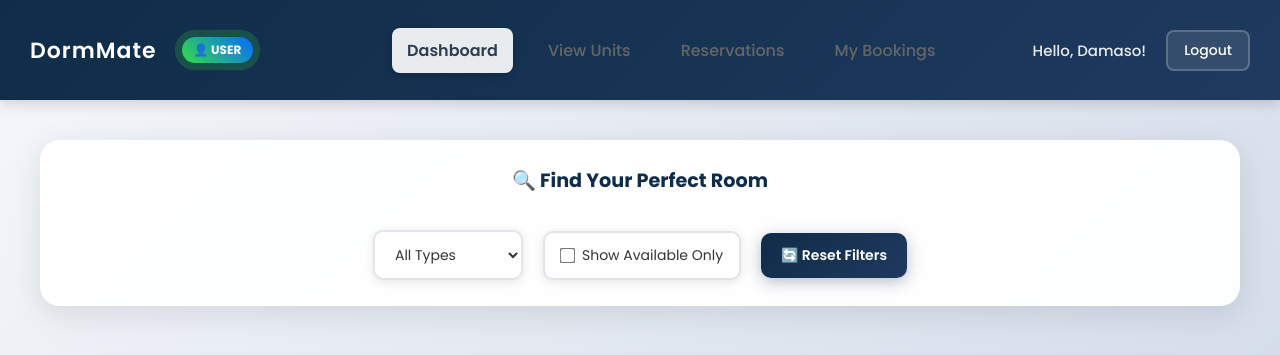
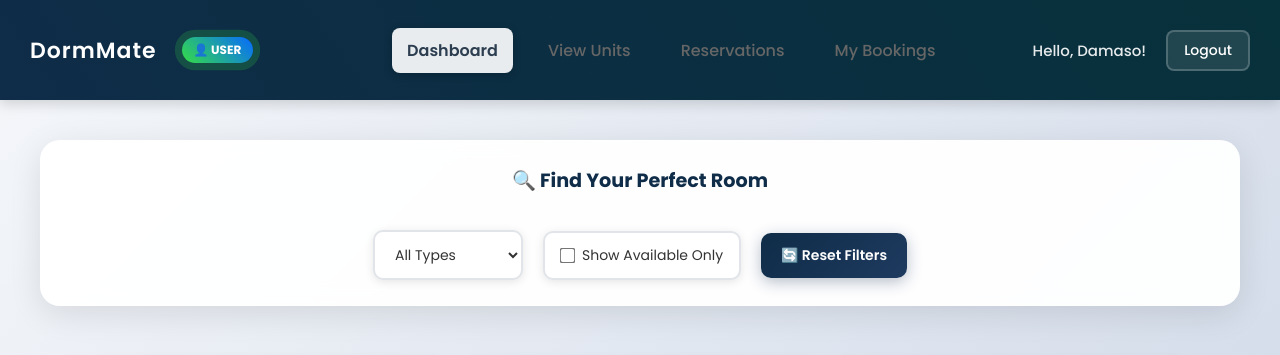
Before and after one commit to marcdelro/DormMate_Project, a PHP site: page /pages/user_dashboard.php in a window 1280 px wide. Shown: the top 355 px of the page. Run offline with PHP 8.4, Linux system fonts and the light colour scheme; a user stored in the database is signed in; data comes from the database, SQL or seed files in the repository.

Commit message:
modified gradient to be consistent with the theme

```diff
--- a/assets/css/dashboard.css
+++ b/assets/css/dashboard.css
@@ -27,7 +27,7 @@ body.dashboard.admin-dashboard {
     left: 0;
     right: 0;
     height: 100px;
-    background: linear-gradient(135deg, #0f2c48 0%, #1e3a5f 100%);
+    background: linear-gradient(-125deg, #07313b 0%, #0f2c48 100%);
     color: white;
     display: flex;
     align-items: center;
```
